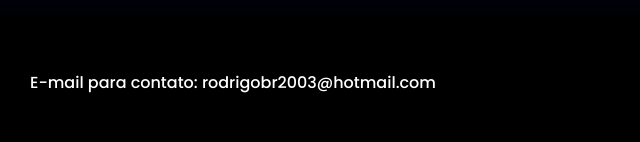
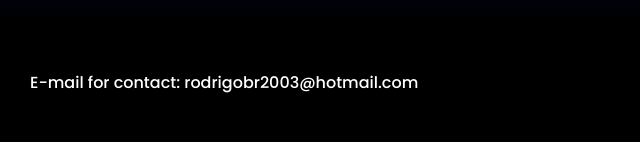
Before and after one commit to Rodrigobr2003/Portifolio, a plain HTML site: page index.html in a window 1280 px wide. Shown: the part 5539-5681 px from the top of the page, 0-640 px from the left. Drawn offline with Linux system fonts and the light colour scheme; a web font is replaced by a local one.

Commit message:
:lipstick: feat: Ajusta session footer

```diff
--- a/index.html
+++ b/index.html
@@ -274,7 +274,7 @@
 
     <footer>
       <div class="contato">
-        <p>E-mail para contato: rodrigobr2003@hotmail.com</p>
+        <p>E-mail for contact: rodrigobr2003@hotmail.com</p>
       </div>
       <div class="redes">
         <a href="https://github.com/Rodrigobr2003"
```
